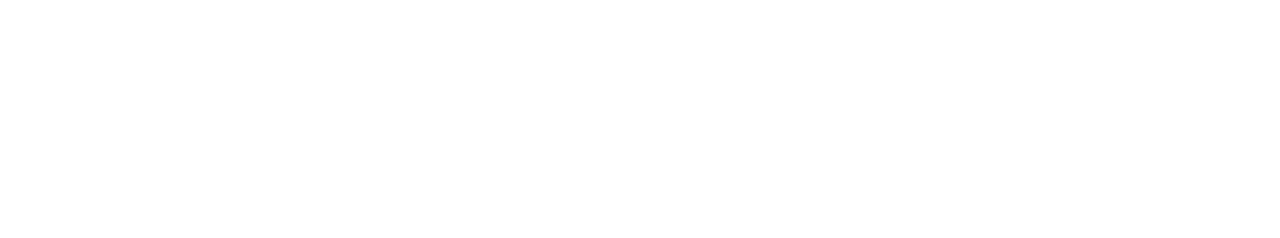
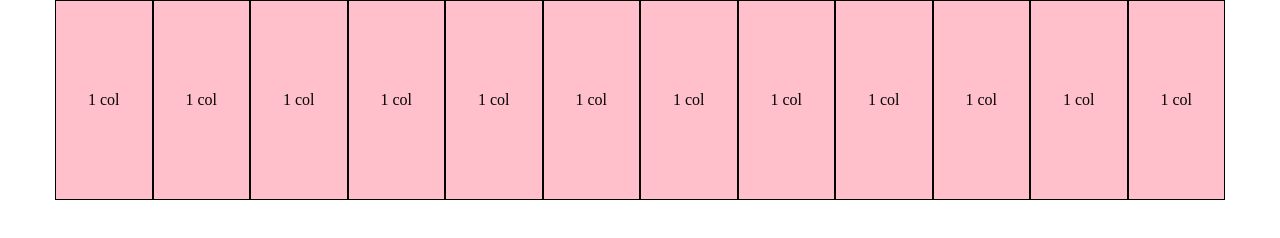
Before and after one commit to DoinaGanceriuc/html-css-12bool, a plain HTML site: page index.html in a window 1280 px wide. Drawn offline with Linux system fonts and the light colour scheme.

Commit message:
aggiunta prima riga

```diff
--- a/12bool.css
+++ b/12bool.css
@@ -91,3 +91,14 @@
 .col-offset-12 {
   margin-left: calc((100% / 12) * 12);
 }
+
+/* utility */
+.d_flex {
+  display: flex;
+}
+.justify_center {
+  justify-content: center;
+}
+.align_center {
+  align-items: center;
+}
--- a/index.html
+++ b/index.html
@@ -5,8 +5,51 @@
         <meta http-equiv="X-UA-Compatible" content="IE=edge">
         <meta name="viewport" content="width=device-width, initial-scale=1.0">
         <title>12bool</title>
+        <link rel="stylesheet" href="./12bool.css">
+        <link rel="stylesheet" href="./style.css">
     </head>
     <body>
-
+        <div class="container">
+            <div class="row">
+                <div class="col-1 b_1 d_flex justify_center align_center">
+                    <p>1 col</p>
+                </div>
+                <div class="col-1 b_1 d_flex justify_center align_center">
+                    <p>1 col</p>
+                </div>
+                <div class="col-1 b_1 d_flex justify_center align_center">
+                    <p>1 col</p>
+                </div>
+                <div class="col-1 b_1 d_flex justify_center align_center">
+                    <p>1 col</p>
+                </div>
+                <div class="col-1 b_1 d_flex justify_center align_center">
+                    <p>1 col</p>
+                </div>
+                <div class="col-1 b_1 d_flex justify_center align_center">
+                    <p>1 col</p>
+                </div>
+                <div class="col-1 b_1 d_flex justify_center align_center">
+                    <p>1 col</p>
+                </div>
+                <div class="col-1 b_1 d_flex justify_center align_center">
+                    <p>1 col</p>
+                </div>
+                <div class="col-1 b_1 d_flex justify_center align_center">
+                    <p>1 col</p>
+                </div>
+                <div class="col-1 b_1 d_flex justify_center align_center">
+                    <p>1 col</p>
+                </div>
+                <div class="col-1 b_1 d_flex justify_center align_center">
+                    <p>1 col</p>
+                </div>
+                <div class="col-1 b_1 d_flex justify_center align_center">
+                    <p>1 col</p>
+                </div>
+            </div>
+            <!-- /.row col 1 -->
+        </div>
+        <!-- /.container -->
     </body>
 </html>
--- a/style.css
+++ b/style.css
@@ -0,0 +1,6 @@
+.container {
+  background-color: #ffc0cb;
+}
+.b_1 {
+  border: 1px solid #000000;
+}
```
